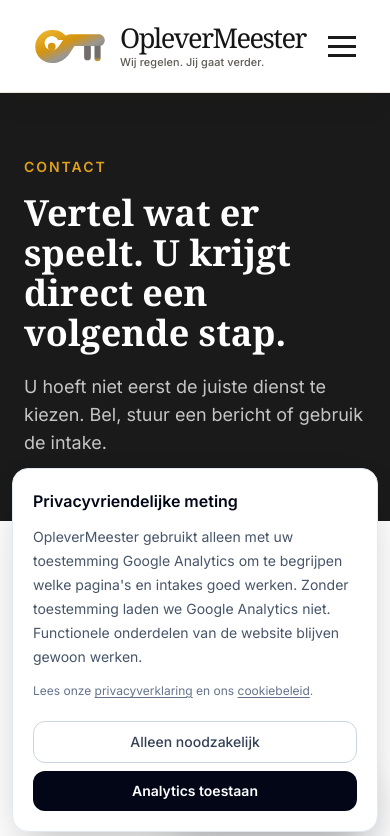
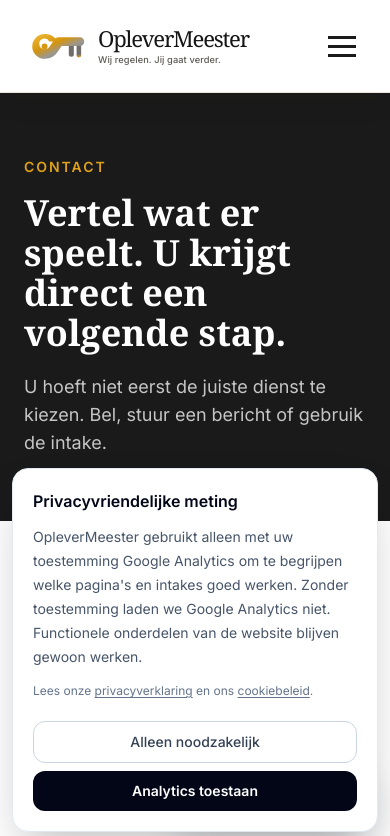
Before and after one commit to sandvlietbv/OpleverMeester, a Next.js app: page /contact in a window 390 px wide. Shown: the top 836 px of the page. Built offline with nearby package versions, Linux system fonts and the light colour scheme.

Commit message:
Tune logo proportions for mobile readability

```diff
--- a/components/BrandLogo.tsx
+++ b/components/BrandLogo.tsx
@@ -12,7 +12,7 @@ function KeyMark({ compact = false }: { compact?: boolean }) {
     <svg
       viewBox="0 0 140 72"
       aria-hidden="true"
-      className={compact ? "h-9 w-[70px] shrink-0" : "h-11 w-[86px] shrink-0 sm:h-12 sm:w-[94px]"}
+      className={compact ? "h-8 w-[58px] shrink-0 sm:h-9 sm:w-[66px]" : "h-9 w-[64px] shrink-0 sm:h-11 sm:w-[80px] lg:h-12 lg:w-[88px]"}
     >
       <defs>
         <linearGradient id="om-brand-gold" x1="0" y1="0" x2="0.9" y2="1">
@@ -43,11 +43,11 @@ export default function BrandLogo({ href = "/", compact = false, tagline = true,
     <span className={`inline-flex items-center gap-2.5 sm:gap-3 ${className}`}>
       <KeyMark compact={compact} />
       <span className="min-w-0 leading-none">
-        <span className={`block whitespace-nowrap font-brand font-normal tracking-[-0.055em] text-[#151515] ${compact ? "text-[1.45rem] sm:text-[1.58rem]" : "text-[1.7rem] sm:text-[1.95rem]"}`}>
+        <span className={`block whitespace-nowrap font-brand font-normal tracking-[-0.055em] text-[#151515] ${compact ? "text-[1.45rem] sm:text-[1.58rem]" : "text-[1.38rem] sm:text-[1.72rem] lg:text-[1.88rem]"}`}>
           OpleverMeester
         </span>
         {tagline && !compact && (
-          <span className="mt-1.5 block whitespace-nowrap text-[0.68rem] font-medium tracking-[0.01em] text-[#5d5954] sm:text-[0.75rem]">
+          <span className="mt-1.5 block whitespace-nowrap text-[0.58rem] font-medium tracking-[0.01em] text-[#5d5954] sm:text-[0.69rem] lg:text-[0.73rem]">
             Wij regelen. Jij gaat verder.
           </span>
         )}
```
